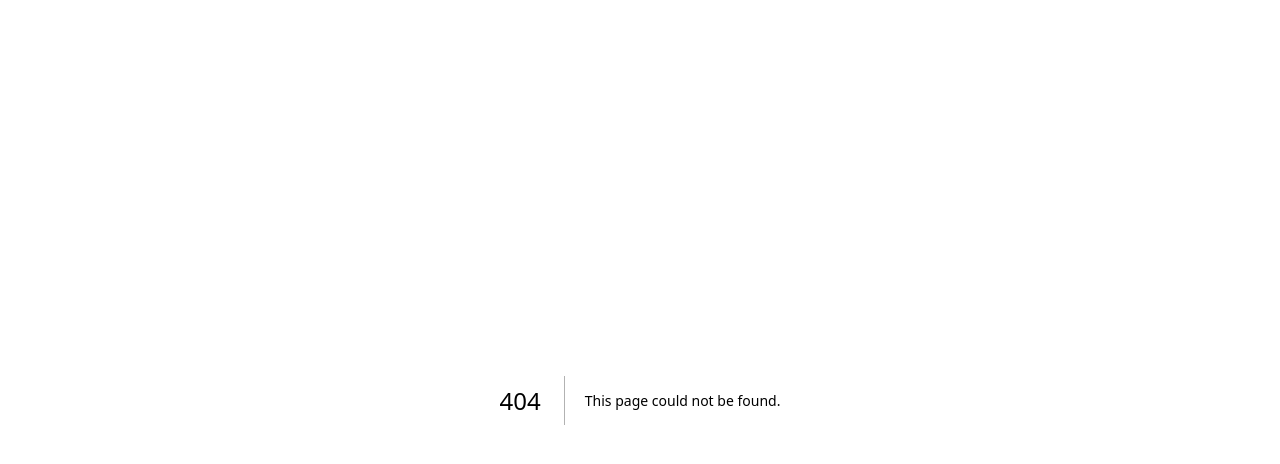
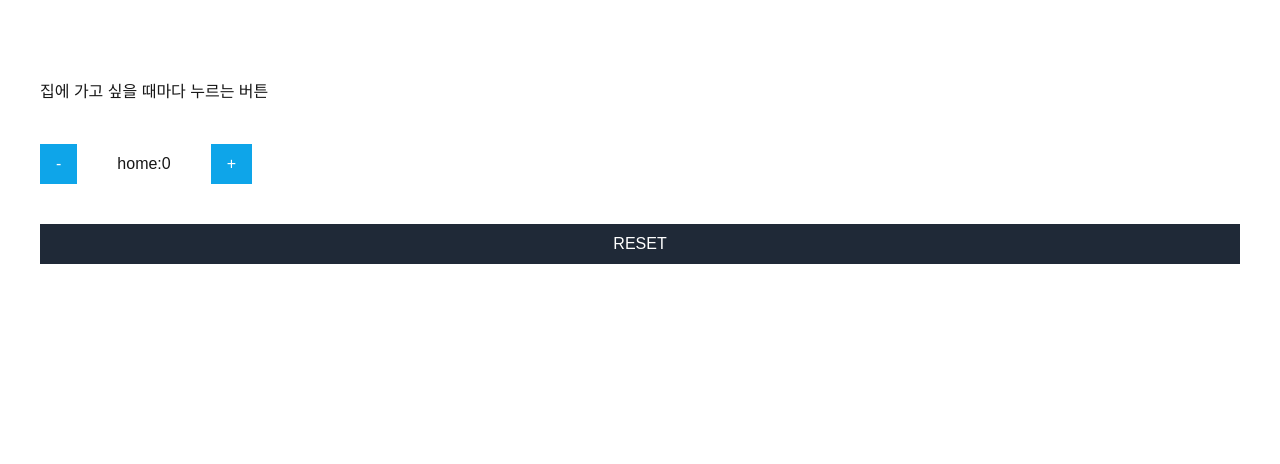
Before and after one commit to lse-7660/dashboard-study, a Next.js app: page /context in a window 1280 px wide. Before the commit this address had no page. Shown: the top 464 px of the page. Built offline with nearby package versions, Linux system fonts and the light colour scheme.

Commit message:
useContext

```diff
--- /dev/null
+++ b/src/app/context/page.jsx
@@ -0,0 +1,55 @@
+'use client';
+import { useCounter } from '@/contexts/CounterContext';
+import { ACTION_TYPE, setCount } from '@/reducers/counterReducer';
+import React, { useReducer, useState } from 'react';
+
+const ReducerPage = () => {
+    // const [count, setCount] = useState(0);
+    // const btnDecrease = () => {
+    //     setCount(count - 1);
+    // };
+    // const btnIncrease = () => {
+    //     setCount(count + 1);
+    // };
+    // 이거를 reducer로 만들어보자
+
+    const { count, dispatch } = useCounter();
+
+    const btnStyle = 'px-4 py-2 bg-sky-500 text-white';
+    return (
+        <div className="flex flex-col gap-10 px-10 py-20">
+            <h2>집에 가고 싶을 때마다 누르는 버튼</h2>
+            <div className="flex gap-5 items-center">
+                <button
+                    onClick={() => {
+                        dispatch({ type: ACTION_TYPE.DECREMENT });
+                    }}
+                    className={btnStyle}
+                >
+                    -
+                </button>
+                <p className="px-5">
+                    {count.name}:{count.counter}
+                </p>
+                <button
+                    onClick={() => {
+                        dispatch({ type: ACTION_TYPE.INCREMENT });
+                    }}
+                    className={btnStyle}
+                >
+                    +
+                </button>
+            </div>
+            <button
+                onClick={() => {
+                    dispatch({ type: ACTION_TYPE.RESET });
+                }}
+                className="w-full py-2 bg-gray-800 text-white"
+            >
+                RESET
+            </button>
+        </div>
+    );
+};
+
+export default ReducerPage;
--- a/src/app/layout.js
+++ b/src/app/layout.js
@@ -3,6 +3,7 @@ import './globals.css';
 import Header from '@/components/layout/Header';
 import Footer from '@/components/layout/Footer';
 import { BrowserRouter } from 'react-router-dom';
+import { CounterProvider } from '@/contexts/CounterContext';
 
 // 이것은 전역 레이아웃이다
 // 모든 페이지에 적용되어야하는 레이아웃? 여따넣으면되
@@ -26,7 +27,9 @@ export const metadata = {
 export default function RootLayout({ children }) {
     return (
         <html lang="en">
-            <body className={`${geistSans.variable} ${geistMono.variable} antialiased`}>{children}</body>
+            <body className={`${geistSans.variable} ${geistMono.variable} antialiased`}>
+                <CounterProvider>{children}</CounterProvider>
+            </body>
         </html>
     );
 }
--- /dev/null
+++ b/src/contexts/CounterContext.js
@@ -0,0 +1,29 @@
+'use client';
+import { setCount } from '@/reducers/counterReducer';
+import React, { createContext, useContext, useReducer } from 'react';
+
+// reducer로 만든 카운터를 useContext로 다시 만든다!
+// 만든다! 공급한다! 사용한다!
+
+// 만든다!
+const CounterContext = createContext();
+
+// 공급한다!
+{
+    /* <CounterContext.Provider value={0}>{}</CounterContext.Provider>; */
+}
+
+export const CounterProvider = ({ children }) => {
+    const [count, dispatch] = useReducer(setCount, {
+        counter: 0,
+        name: 'home',
+    });
+
+    return <CounterContext.Provider value={{ count, dispatch }}>{children}</CounterContext.Provider>;
+};
+
+// 사용한다!
+export const useCounter = () => {
+    const counterUseContext = useContext(CounterContext);
+    return counterUseContext;
+};
```
